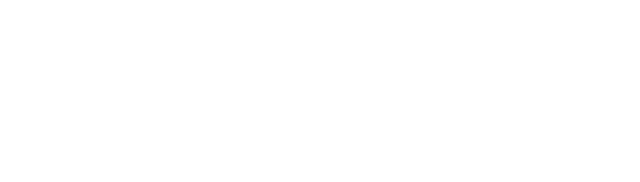
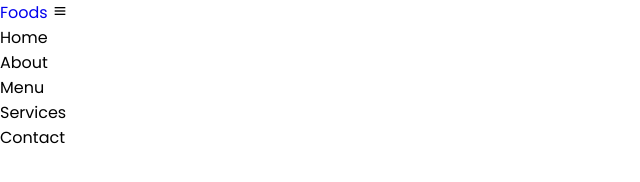
Before and after one commit to draunzler/restsaurant-website, a plain HTML site: page index.html in a window 1280 px wide. Shown: the whole page, without its empty margins (0-640 px from the left). Drawn offline with nearby package versions, Linux system fonts and the light colour scheme.

Commit message:
html update

```diff
--- a/index.html
+++ b/index.html
@@ -13,6 +13,16 @@
     <link href="https://fonts.googleapis.com/css2?family=Permanent+Marker&family=Poppins:wght@300;400;500;600;700;800;900&display=swap" rel="stylesheet">
 </head>
 <body>
-
+    <header>
+        <a href="#" class="logo">Foods</a>
+        <div class="bx bx-menu" id="menu-icon"></div>
+        <ul class="navbar">
+            <li><a href="#home"></a>Home</li>
+            <li><a href="#about"></a>About</li>
+            <li><a href="#menu"></a>Menu</li>
+            <li><a href="#services"></a>Services</li>
+            <li><a href="#contact"></a>Contact</li>
+        </ul>
+    </header>
 </body>
 </html>
```
